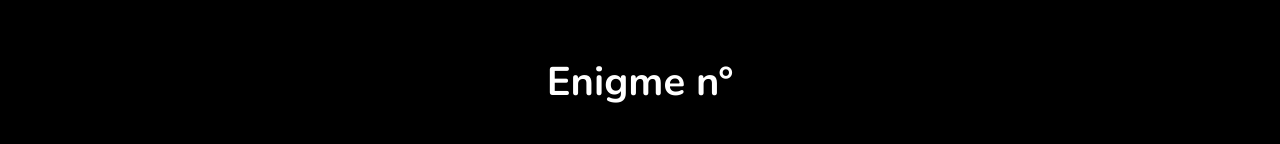
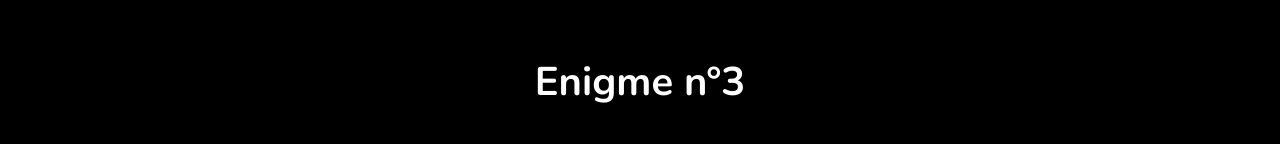
Before and after one commit to unkobweb/challenge48h, a website: page views/Fullpub.html in a window 1280 px wide. Shown: the top 144 px of the page. Drawn offline with nearby package versions, Linux system fonts and the light colour scheme.

Commit message:
Update Fullpub.html

```diff
--- a/views/Fullpub.html
+++ b/views/Fullpub.html
@@ -31,7 +31,7 @@
                     </div>
                 </div>
                 <div class="header__instruction">
-                    <h2 class="header__instruction--titre"> Enigme n°</h2>
+                    <h2 class="header__instruction--titre"> Enigme n°3</h2>
                     <h3 class="header__instruction--titre-detail">Trouvez le mot de passe</h3>
                 </div>
             </div>
```
